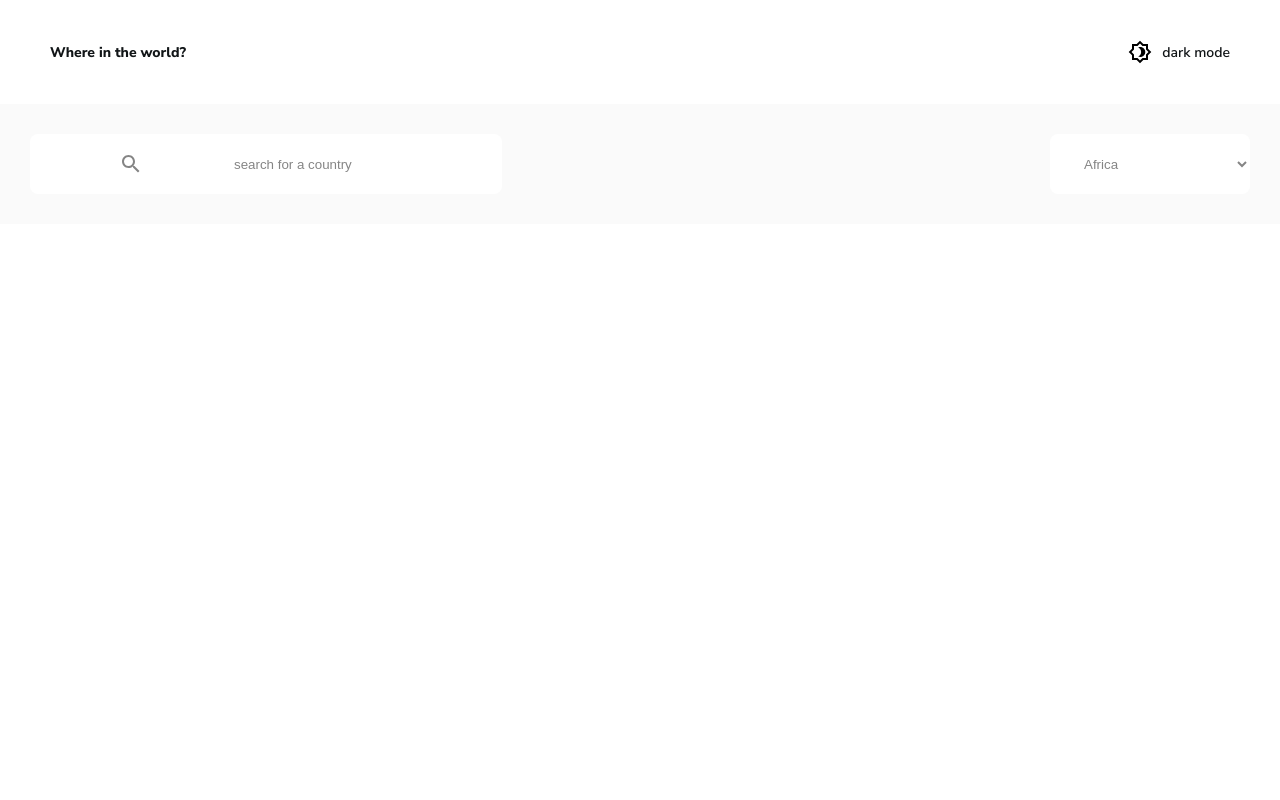
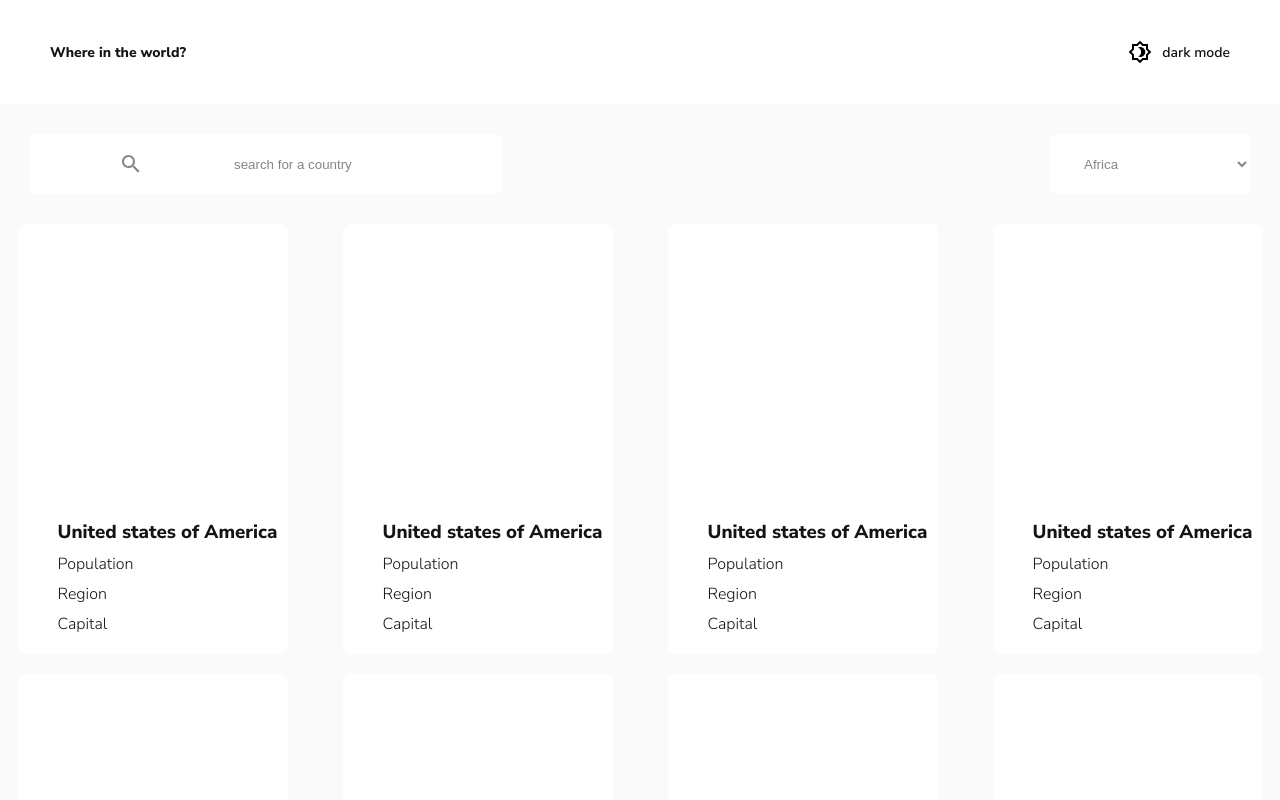
Before and after one commit to Billy-tech133/Country-app, a React (Create React App) app: page / in a window 1280 px wide. Shown: the top 800 px of the page. Built offline with nearby package versions, Linux system fonts and the light colour scheme.

Commit message:
cards completed

```diff
--- a/src/App.css
+++ b/src/App.css
@@ -0,0 +1,3 @@
+.app {
+    overflow-x: hidden;
+}
--- a/src/components/CountryList.js
+++ b/src/components/CountryList.js
@@ -1,6 +1,7 @@
 import { Search } from "@material-ui/icons";
 import React from "react";
 import styled from "styled-components";
+import FlagCard from "./FlagCard";
 function CountryList() {
   return (
     <CountryContainer>
@@ -20,6 +21,16 @@ function CountryList() {
           <option value="Oceana">Oceana</option>
         </select>
       </FormContainer>
+      <CardContainer>
+        <FlagCard />
+        <FlagCard />
+        <FlagCard />
+        <FlagCard />
+        <FlagCard />
+        <FlagCard />
+        <FlagCard />
+        <FlagCard />
+      </CardContainer>
     </CountryContainer>
   );
 }
@@ -33,6 +44,7 @@ const CountryContainer = styled.div`
   width: 100vw;
   color: black;
   background-color: ${(props) => props.theme.appBackground};
+  transition: background-color 500ms ease;
 `;
 
 const FormContainer = styled.div`
@@ -49,6 +61,8 @@ const FormContainer = styled.div`
     border-radius: 8px;
     box-shadow: 2px 2px 10px -2px transparent;
     background-color: ${(props) => props.theme.inputBackground};
+    transition: background-color 500ms ease;
+    transition: color 500ms ease;
     color: ${(props) => props.theme.inputText};
     border: none;
     > option {
@@ -79,17 +93,21 @@ const InputContainer = styled.div`
   box-shadow: 2px 2px 10px -2px transparent;
   border-radius: 8px;
   background-color: ${(props) => props.theme.inputBackground};
+  transition: background-color 500ms ease;
   > .MuiSvgIcon-root {
     color: ${(props) => props.theme.inputText};
+    transition: color 500ms ease;
   }
   > input {
     color: ${(props) => props.theme.textColor};
+    transition: color 500ms ease;
     border: none;
     height: 60px;
     outline: none;
     background-color: transparent;
     ::placeholder {
       color: ${(props) => props.theme.inputText};
+      transition: color 500ms ease;
     }
   }
   @media only screen and (min-width: 760px) {
@@ -97,3 +115,19 @@ const InputContainer = styled.div`
     margin: 0;
   }
 `;
+
+const CardContainer = styled.div`
+  display: grid;
+  grid-template-columns: repeat(1, 1fr);
+  grid-template-rows: repeat(8, 1fr);
+  grid-gap: 20px;
+  padding-bottom: 30px;
+  @media only screen and (min-width: 760px) {
+    grid-template-columns: repeat(2, 1fr);
+    grid-template-rows: repeat(4, 1fr);
+  }
+  @media only screen and (min-width: 1230px) {
+    grid-template-columns: repeat(4, 1fr);
+    grid-template-rows: repeat(2, 1fr);
+  }
+`;
--- /dev/null
+++ b/src/components/FlagCard.js
@@ -0,0 +1,58 @@
+import React from "react";
+import styled from "styled-components";
+function FlagCard() {
+  return (
+    <FlagContainer>
+      <Flag></Flag>
+      <Country>
+        <h3>United states of America</h3>
+        <p>Population</p>
+        <p>Region</p>
+        <p>Capital</p>
+      </Country>
+    </FlagContainer>
+  );
+}
+
+export default FlagCard;
+
+const FlagContainer = styled.div`
+  display: flex;
+  flex-direction: column;
+  margin: auto;
+  height: 430px;
+  width: 80vw;
+  background-color: ${(props) => props.theme.cardBackground};
+  border-radius: 8px;
+  box-shadow: 2px 2px 10px -2px transparent;
+  transition: transform 500ms ease;
+  @media only screen and (min-width: 760px) {
+    max-width: 380px;
+  }
+  @media only screen and (min-width: 1230px) {
+    width: 270px;
+  }
+  :hover {
+    transform: scale(1.04);
+  }
+`;
+
+const Flag = styled.div`
+  height: 50%;
+  width: 100%;
+  background-image: url();
+  background-repeat: no-repeat;
+  background-size: contain;
+`;
+
+const Country = styled.div`
+  height: 50%;
+  width: 100%;
+  padding-left: 40px;
+  padding-top: 80px;
+  padding-bottom: 80px;
+  color: ${(props) => props.theme.textColor};
+  > p {
+    padding-top: 8px;
+  }
+`;
--- a/src/components/NavBar.js
+++ b/src/components/NavBar.js
@@ -31,6 +31,7 @@ const NavContainer = styled.div`
   width: 100vw;
   box-shadow: 0 2px 10px 0px hsl(0, 0%, 52%);
   background-color: ${(props) => props.theme.navBackground};
+  transition: background-color 500ms ease;
   @media only screen and (min-width: 750px) {
     width: 100vw;
     padding: 0 20px;
@@ -48,6 +49,7 @@ const NavText = styled.div`
   font-size: 14px;
   font-weight: 800;
   color: ${(props) => props.theme.textColor};
+  transition: color 500ms ease;
 `;
 
 const NavToggleText = styled.div`
@@ -55,9 +57,11 @@ const NavToggleText = styled.div`
   font-size: 14px;
   font-weight: 600;
   color: ${(props) => props.theme.textColor};
+  transition: color 500ms ease;
 `;
 
 const NavToggle = styled.div`
   display: flex;
   align-items: center;
+  transition: 500ms ease;
 `;
```
